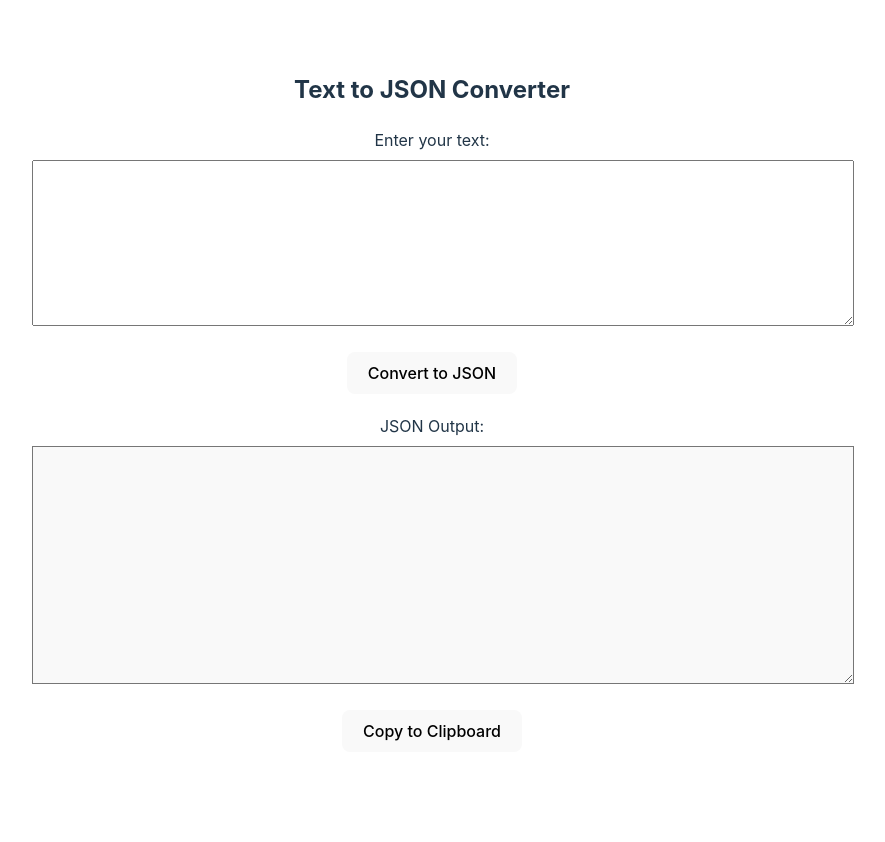
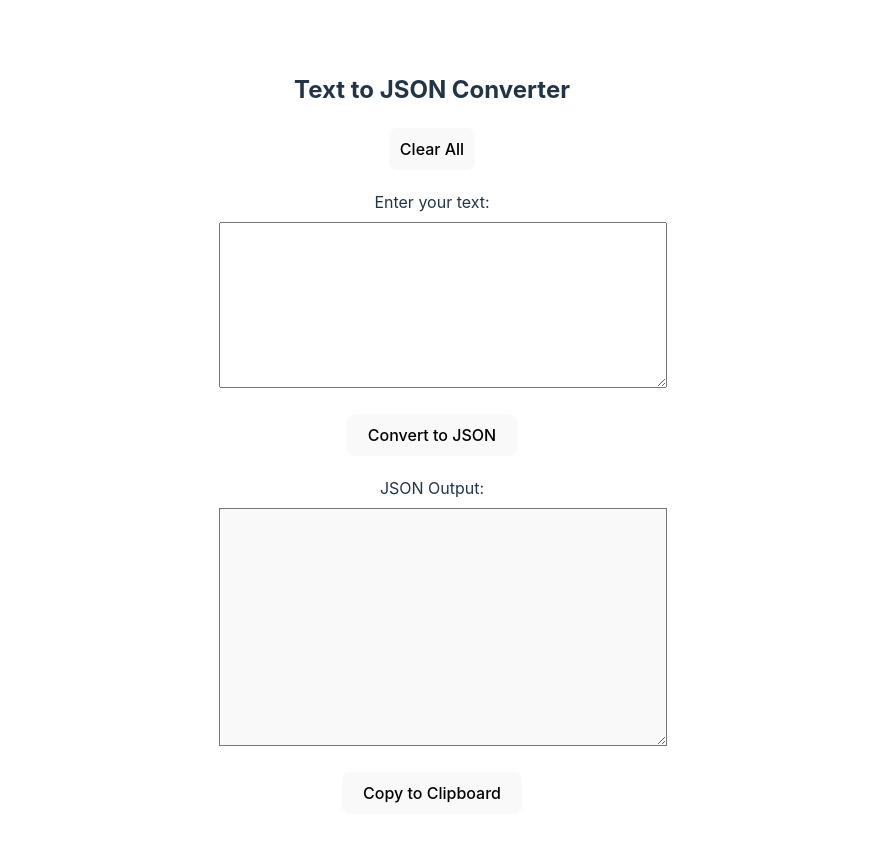
Before and after one commit to JChuayta/convert-to-json, a React (Vite) app: page / in a window 1280 px wide. Shown: the top 842 px of the page, without its empty margins (208-1093 px from the left). Before the commit the page ends 804 px from the top, so only its background shows below. Built offline with nearby package versions, Linux system fonts and the light colour scheme.

Commit message:
update styles

```diff
--- a/src/App.css
+++ b/src/App.css
@@ -1,9 +1,10 @@
 #root {
-  max-width: 1280px;
+  display: flex;
+  flex-direction: column;
+  align-items: center;
   width: 100%;
   padding: 2rem;
   text-align: center;
-  margin-inline: 11rem;
 }
 
 .logo {
--- a/src/App.tsx
+++ b/src/App.tsx
@@ -5,6 +5,7 @@ function App() {
   const [textInput, setTextInput] = useState<string>(""); // Entrada del texto
   const [jsonOutput, setJsonOutput] = useState<string>(""); // Salida en JSON
   const [copySuccess, setCopySuccess] = useState<string>(""); // Mensaje de copia
+
   const handleConvertToJson = () => {
     try {
       const cleanedJson = cleanJson(textInput);
@@ -16,6 +17,12 @@ function App() {
     } catch (error) {
       setJsonOutput("Error converting to JSON");
     }
+  };
+
+  const handleClear = (): void => {
+    setTextInput("");
+    setJsonOutput("");
+    setCopySuccess("");
   };
 
   // Función para copiar el resultado al portapapeles
@@ -63,8 +70,14 @@ function App() {
   }
 
   return (
-    <div style={{ maxWidth: "50rem", margin: "0 auto", padding: "20px" }}>
+    <div style={{ maxWidth: "50rem", margin: "0 auto", padding: "20px", width: "35%" }}>
       <h2>Text to JSON Converter</h2>
+      <button
+        onClick={handleClear}
+        style={{ padding: "10px 10px", marginBottom: "20px" }}
+      >
+        Clear All
+      </button>
       <div style={{ marginBottom: "20px" }}>
         <label
           htmlFor="textInput"
@@ -113,6 +126,8 @@ function App() {
       {copySuccess && (
         <p style={{ color: "green", marginTop: "10px" }}>{copySuccess}</p>
       )}
+
+
     </div>
   );
 }
```
